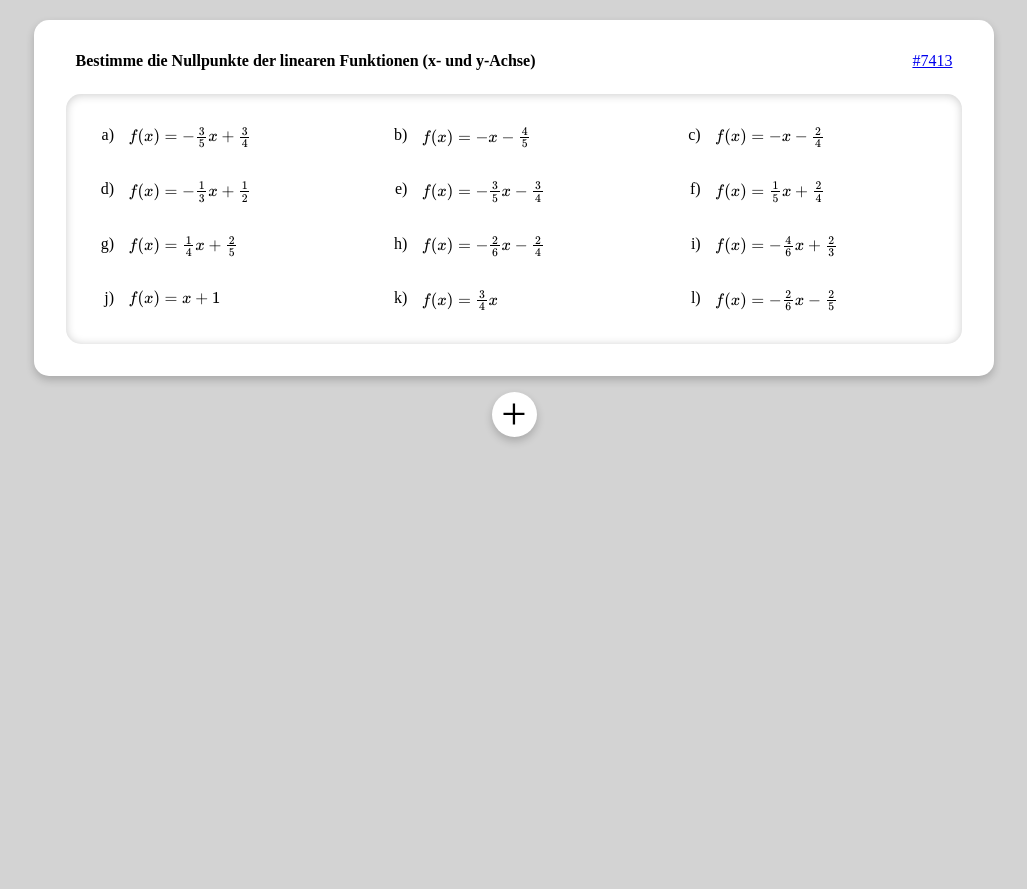
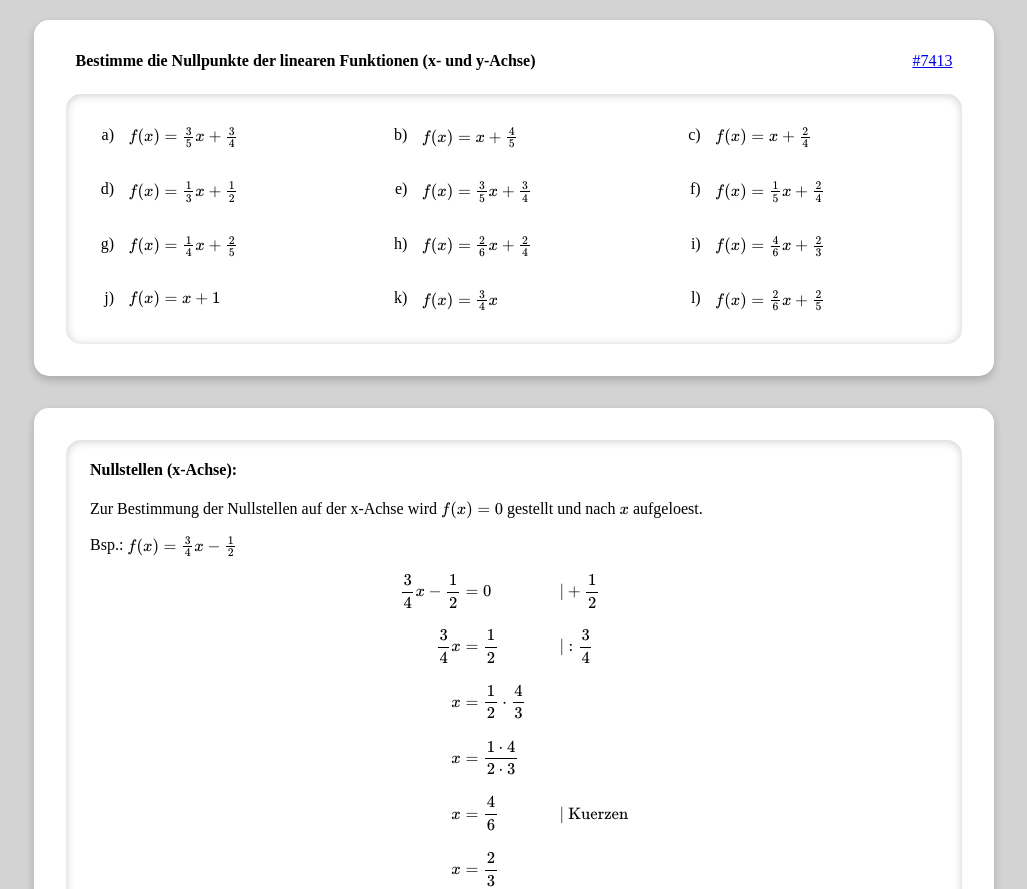
Before and after one commit to Globbi/Globbi.github.io, a plain HTML site: page maths/assignment/linear_null_frac.html in a window 1280 px wide. Shown: the top 889 px of the page, without its empty margins (126-1153 px from the left). Before the commit the page ends 800 px from the top, so only its background shows below. Drawn offline with nearby package versions, Linux system fonts and the light colour scheme.

Commit message:
feat: rewrite rClasses and remove plus button

```diff
--- a/maths/assignment/generators.js
+++ b/maths/assignment/generators.js
@@ -45,14 +45,12 @@ const generators = {
         function(rnd, config) {
             let fun = "f(x)=";
 
-            let a = rnd.nextInt(config.rangea.min, config.rangea.max);
-            if (a === 0) a = 1;
-            if (Math.abs(a) === 1) a = (a < 0) ? "-" : "";
-            fun += a + "x";
+            const a = rnd.nextInt(config.rangea.min, config.rangea.max);
+            if (!a.value) a.value = 1;
+            fun += a.optSign + a.optValue + "x";
 
             const b = rnd.nextInt(config.rangeb.min, config.rangeb.max);
-            fun += (b > 0) ? "+" : "";
-            fun += (b !== 0) ? b : "";
+            if (b.value) fun += b.sign + b.value;
 
             return `\\(${fun}\\)`
         }
@@ -63,31 +61,18 @@ const generators = {
         function(rnd, config) {
             let fun = "f(x)=";
 
-            const aFrac = rnd.nextFrac(
+            const a = rnd.nextFrac(
                 config.rangean.min, config.rangean.max,
                 config.rangead.min, config.rangead.max
             );
-            fun += (aFrac.numerator < 0) ? "-" : "";
-            if (aFrac.numerator === 0) aFrac.numerator = 1;
-            aFrac.numerator = Math.abs(aFrac.numerator);
-            if (aFrac.numerator !== aFrac.denominator) {
-                fun += `\\frac{${aFrac.numerator}}{${aFrac.denominator}}`
-            }
-            fun += "x";
+            if (!a.num) a.rawNum = 1;
+            fun += a.optSign + a.optFrac + "x";
 
-            const bFrac = rnd.nextFrac(
+            const b = rnd.nextFrac(
                 config.rangebn.min, config.rangebn.max,
                 config.rangebd.min, config.rangebd.max
             );
-            if (bFrac.numerator !== 0) {
-                fun += (bFrac.numerator < 0) ? "-" : "+";
-                bFrac.numerator = Math.abs(bFrac.numerator);
-                if (bFrac.numerator !== bFrac.denominator) {
-                    fun += `\\frac{${bFrac.numerator}}{${bFrac.denominator}}`
-                } else {
-                    fun += "1";
-                }
-            }
+            if (b.num) fun += b.sign + b.frac;
 
             return `\\(${fun}\\)`
         }
@@ -98,9 +83,7 @@ const generators = {
         function(rnd, config) {
             const linear = generators["linear"](rnd)._fun;
             let f = linear(rnd, config);
-            console.log(f);
             f = "f(x)&=" + f.substring(7, f.length - 2);
-            console.log(f);
             let g = linear(rnd, config);
             g = "g(x)&=" + g.substring(7, g.length - 2);
 
--- a/maths/assignment/linear_null_frac.html
+++ b/maths/assignment/linear_null_frac.html
@@ -4,7 +4,7 @@
     <meta charset="UTF-8">
     <meta name="viewport"
           content="width=device-width, user-scalable=no, initial-scale=1.0, maximum-scale=1.0, minimum-scale=1.0">
-    <title>Random Maths</title>
+    <title>Nullstellen linearer Funktionen (Brueche)</title>
     <link rel="stylesheet" href="../styles.css">
     <script id="MathJax-script" async src="https://cdn.jsdelivr.net/npm/mathjax@3.0.1/es5/tex-mml-chtml.js"></script>
 </head>
@@ -22,8 +22,7 @@
             </div>
         </div>
     </div>
-    <div id="explanationplus" class="plus">+</div>
-    <div id="explanation" class="container">
+    <div class="container">
         <div class="assignment">
             <div class="explanation">
                 <h4>Nullstellen (x-Achse):</h4>
--- a/maths/assignment/main.js
+++ b/maths/assignment/main.js
@@ -11,27 +11,66 @@ function _splitmix32(a) {
     }
 }
 
+class rNum {
+    constructor(value) {
+        this.raw = value;
+    }
+    get sign() {
+        return this.raw < 0 ? "-" : "+";
+    }
+    get optSign() {
+        return this.raw < 0 ? "-" : "";
+    }
+    get value() {
+        return Math.abs(this.raw);
+    }
+    get optValue() {
+        return (this.value === 1) ? "" : this.value;
+    }
+}
+class rFrac {
+    constructor(n, d) {
+        this.rawNum = Math.sign(n) * Math.sign(d) * n;
+        this.denom = Math.abs(d);
+    }
+    get num() {
+        return Math.abs(this.rawNum);
+    }
+    get sign() {
+        return this.rawNum < 0 ? "-" : "+";
+    }
+    get optSign() {
+        return this.rawNum < 0 ? "-" : "";
+    }
+    get frac() {
+        return (this.num === this.denom) ? 1 : `\\frac{${this.num}}{${this.denom}}`;
+    }
+    get optFrac() {
+        const f = this.frac;
+        return (f === 1) ? "" : f;
+    }
+}
+
 // random number generator
 function random(seed) {
     return {
         _generator: _splitmix32(seed),
         next: function() {
-            return this._generator();
+            return new rNum(this._generator());
         },
         nextInt: function(from, to) {
-            return Math.trunc(this._generator() * (to - from)) + from;
+            return new rNum(Math.trunc(this._generator() * (to - from)) + from);
         },
         nextFloat: function(from, to) {
-            return Math.round(this._generator() * (to - from) * 100 + from * 100) / 100;
+            return new rNum(Math.round(this._generator() * (to - from) * 100 + from * 100) / 100);
         },
         nextFrac: function(fromNum, toNum, fromDenom, toDenom) {
-            const frac = {};
-            frac.numerator = this.nextInt(fromNum, toNum);
-            frac.denominator = this.nextInt(
-                Math.max(Math.max(0, fromDenom), Math.abs(frac.numerator)),
-                Math.max(Math.max(0, toDenom), Math.abs(frac.numerator))
+            const n = this.nextInt(fromNum, toNum);
+            const d = this.nextInt(
+                Math.max(Math.max(0, fromDenom), Math.abs(n.raw)),
+                Math.max(Math.max(0, toDenom), Math.abs(n.raw))
             );
-            return frac;
+            return new rFrac(n.raw, d.raw);
         }
     }
 }
@@ -121,12 +160,6 @@ function _main() {
 
     // generate assignments
     generateAssignments(generator, config.count)
-
-    // hide explanation
-    explanationplus.addEventListener("click", () => {
-        explanation.hidden = !explanation.hidden;
-    });
-    explanation.hidden = true;
 }
 
 document.addEventListener("DOMContentLoaded", _main, false);
--- a/maths/styles.css
+++ b/maths/styles.css
@@ -6,7 +6,7 @@ body {
     align-items: center;
     margin: 0;
     padding: 20px;
-    gap: 1em;
+    gap: 2em;
 }
 
 .container {
```
Also changed, not shown: maths/assignment/linear_intersect.html (+2 -3 lines), maths/assignment/linear_null.html (+2 -3 lines).
